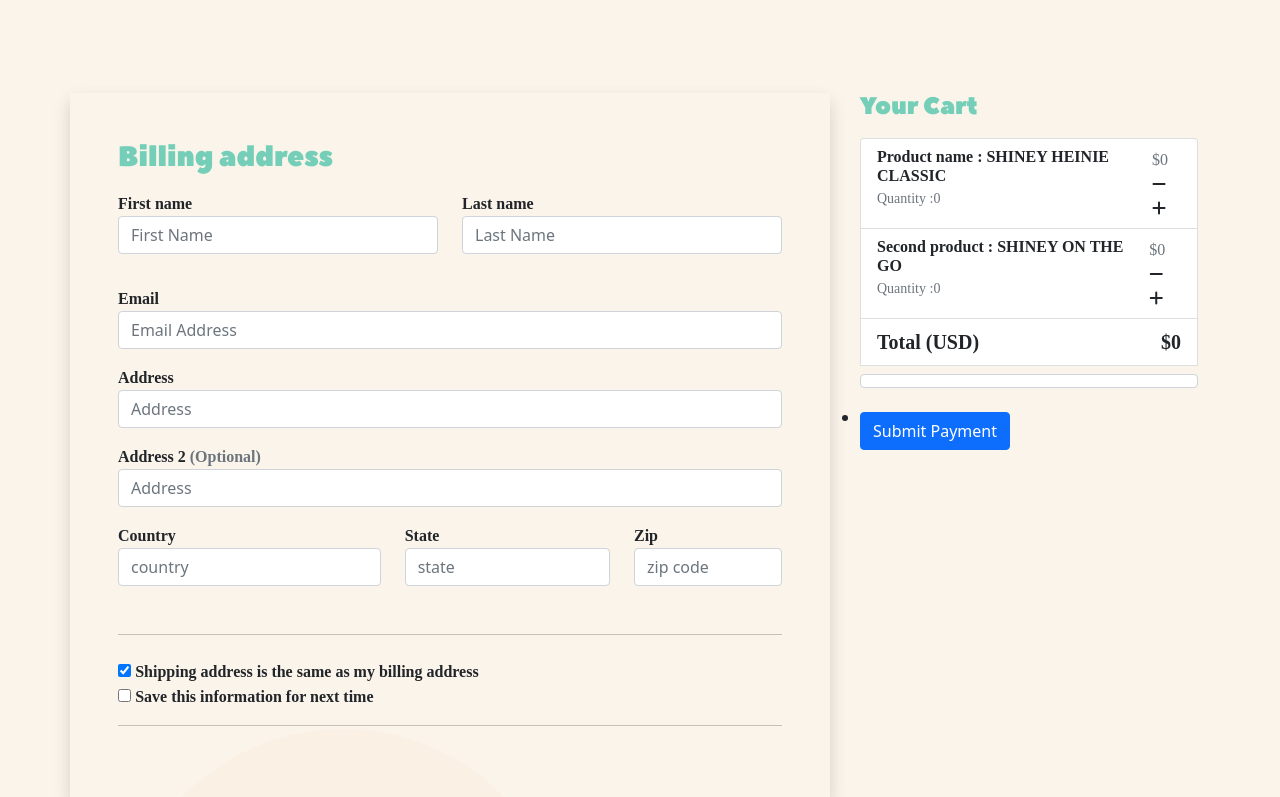
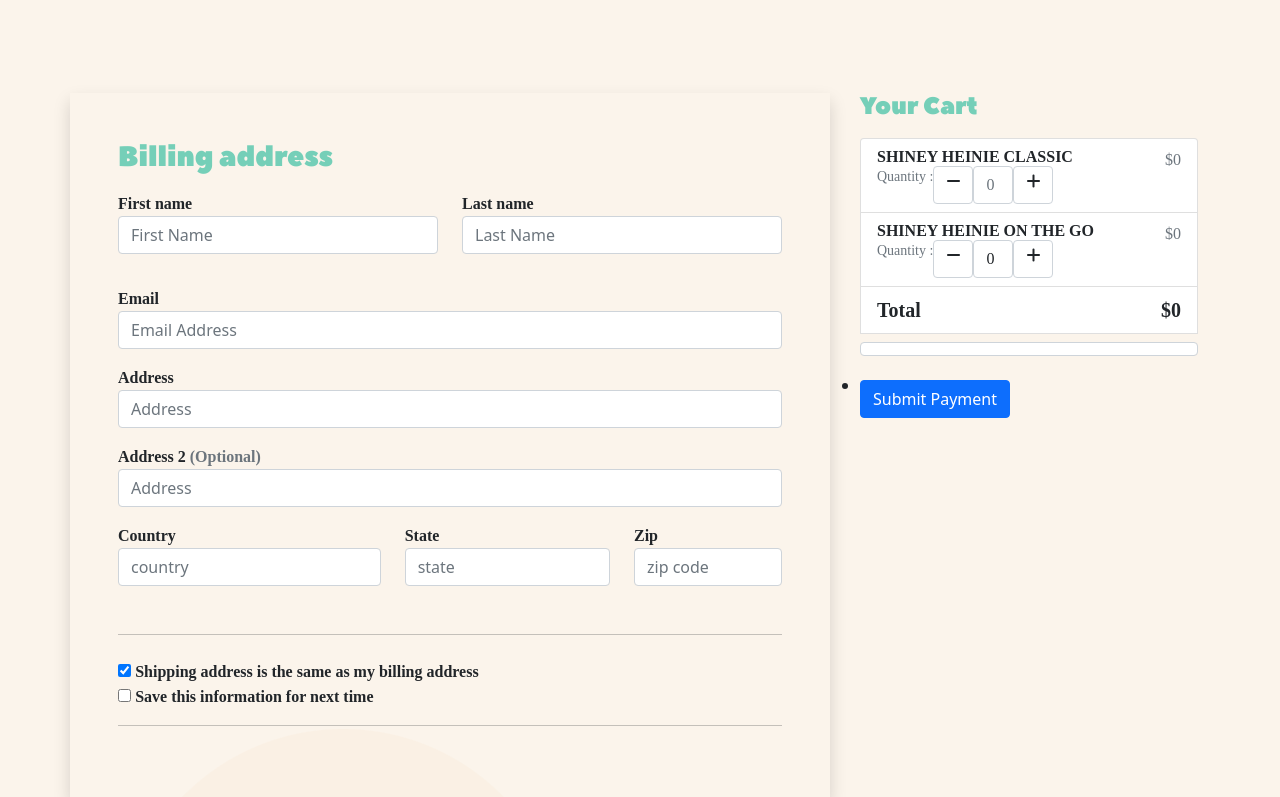
Before and after one commit to d-shah1/Shiney-Heinic-Website, a PHP site: page /checkout.php in a window 1280 px wide. Shown: the part 79-876 px from the top of the page. Run offline with PHP 8.4, Linux system fonts and the light colour scheme; the visitor is signed in with stand-in values (Sample User, id 1); some libraries are stand-ins or nearby versions; some web fonts are replaced.

Commit message:
rearranged pages

```diff
--- a/checkout.php
+++ b/checkout.php
@@ -11,6 +11,7 @@ require("./connection.php");
 
 <!DOCTYPE html>
 <html>
+
 <head>
     <meta charset="UTF-8">
     <meta name="viewport" content="width=device-width, initial-scale=1.0">
@@ -21,6 +22,7 @@ require("./connection.php");
     <link href="https://cdn.jsdelivr.net/npm/bootstrap@5.1.1/dist/css/bootstrap.min.css" rel="stylesheet">
 
 </head>
+
 <body>
     <div class="main-wrapper">
 
@@ -62,49 +64,51 @@ require("./connection.php");
                             <ul class="list-group mb-3">
                                 <li class="list-group-item d-flex justify-content-between lh-condensed">
                                     <div>
-                                        <h6 class="my-0">Product name : SHINEY HEINIE CLASSIC</h6>
+                                        <h6 class="my-0">SHINEY HEINIE CLASSIC</h6>
+                                        <span style="display: flex;">
 
-                                        <small class="text-muted">Quantity :</small><small class="text-muted" id="product1">0</small>
+                                            <small class="text-muted">Quantity :</small>
+                                            <i class="fas fa-minus form-control" style="width:40px" onclick="minus()"></i>
+                                            <small class="text-muted form-control" style="width:40px" id="product1">0</small>
+                                            <i class="fas fa-plus form-control" style="width:40px" onclick="total()"></i>
+                                        </span>
                                         <input type="number" name="product_first" id="first" class="form-control mb-3 StripeElement StripeElement--empty" hidden>
 
 
 
                                     </div>
                                     <div>
-                                            <div >
+                                        <div>
                                             <span class="text-muted">$</span><span class="text-muted" id="prod_final">0</span>
                                         </div>
-                                            <div>
 
-                                                <i class="fas fa-minus" onclick="minus()"></i>
-                                                <i class="fas fa-plus" onclick="total()"></i>
-                                            </div>
                                     </div>
                                 </li>
                                 <li class="list-group-item d-flex justify-content-between lh-condensed">
                                     <div>
-                                        <h6 class="my-0">Second product : SHINEY ON THE GO</h6>
-                                        <small class="text-muted">Quantity :</small><small class="text-muted" id="product2">0</small>
+                                        <h6 class="my-0">SHINEY HEINIE ON THE GO</h6>
+                                        <span style="display: flex;">
+                                            <small class="text-muted">Quantity :</small>
+                                            <i class="fas fa-minus form-control" style="width:40px" onclick="minus1()"></i>
+                                            <small class=" form-control" style="width:40px" id="product2">0</small>
+                                            <i class="fas fa-plus form-control" style="width:40px" onclick="total1()"></i>
+                                        </span>
                                         <input type="number" name="product_second" id="second" class="form-control mb-3 StripeElement StripeElement--empty" hidden>
 
                                     </div>
                                     <div>
-                                                <div >
+                                        <div>
                                             <span class="text-muted">$</span><span class="text-muted" id="prod_final_2">0</span>
                                         </div>
-                                                <div>
 
-                                                <i class="fas fa-minus" onclick="minus1()"></i>
-                                                <i class="fas fa-plus" onclick="total1()"></i>
-                                                </div>
                                     </div>
                                 </li>
                                 <li class="list-group-item d-flex justify-content-between">
-                                    <span class="total">Total (USD)</span>
+                                    <span class="total">Total</span>
                                     <input type="number" name="pay" id="pay" class="form-control mb-3 StripeElement StripeElement--empty" hidden>
 
 
-                                        <div><strong class="total-price" >$</strong><strong class="total-price" id="final">0</strong></div>
+                                    <div><strong class="total-price">$</strong><strong class="total-price" id="final">0</strong></div>
                                 </li>
                                 <li>
                                     <div id="card-element" class="form-control mt-2">
@@ -172,22 +176,22 @@ require("./connection.php");
 
                                 <div class="mb-3">
                                     <label for="address">Address</label>
-                                        <input type="text" name="address_ship" id="address_ship" class="form-control mb-3 StripeElement StripeElement--empty" placeholder="Address" >
+                                    <input type="text" name="address_ship" id="address_ship" class="form-control mb-3 StripeElement StripeElement--empty" placeholder="Address">
 
                                 </div>
 
                                 <div class="row">
                                     <div class="col-md-5 mb-3">
                                         <label for="country">Country</label>
-                                            <input type="text" name="country_ship" id="country_ship" class="form-control mb-3 StripeElement StripeElement--empty" placeholder="country" >
+                                        <input type="text" name="country_ship" id="country_ship" class="form-control mb-3 StripeElement StripeElement--empty" placeholder="country">
                                     </div>
                                     <div class="col-md-4 mb-3">
                                         <label for="state">State</label>
-                                            <input type="text" name="state_ship" id="state_ship" class="form-control mb-3 StripeElement StripeElement--empty" placeholder="state" >
+                                        <input type="text" name="state_ship" id="state_ship" class="form-control mb-3 StripeElement StripeElement--empty" placeholder="state">
                                     </div>
                                     <div class="col-md-3 mb-3">
                                         <label for="zip">Zip</label>
-                                            <input type="text" name="zip_ship" id="zip_ship" class="form-control mb-3 StripeElement StripeElement--empty" placeholder="zip code" >
+                                        <input type="text" name="zip_ship" id="zip_ship" class="form-control mb-3 StripeElement StripeElement--empty" placeholder="zip code">
 
                                     </div>
                                 </div>
@@ -259,7 +263,7 @@ require("./connection.php");
         <script src="https://js.stripe.com/v3/"></script>
         <script src="./charge.js"></script>
         <script>
-             $( document ).ready(function() {
+            $(document).ready(function() {
                 $("#address_ship_modal").hide();
 
                 $("#save-info").val("off");
@@ -277,7 +281,7 @@ require("./connection.php");
             });
 
             $('#check').click(function() {
-                if( $('#check:checked').length > 0 ) {
+                if ($('#check:checked').length > 0) {
                     $("#address_ship_modal").hide();
                     $("#check").val("on");
                     $("#address_ship").val("");
@@ -303,7 +307,7 @@ require("./connection.php");
                 }
             });
             $('#save-info').click(function() {
-                if( $('#save-info:checked').length > 0 ) {
+                if ($('#save-info:checked').length > 0) {
                     $("#save-info").val("on");
 
                 } else {
@@ -312,60 +316,62 @@ require("./connection.php");
                 }
             });
 
-            var pro1=0;
-            var pro2=0;
-            function total(){
+            var pro1 = 0;
+            var pro2 = 0;
+
+            function total() {
                 pro1++;
 
                 document.getElementById("product1").innerHTML = pro1;
-                document.getElementById("prod_final").innerHTML = pro1*12;
+                document.getElementById("prod_final").innerHTML = pro1 * 12;
                 final();
 
             }
-            function total1(){
+
+            function total1() {
                 pro2++;
                 document.getElementById("product2").innerHTML = pro2;
-                document.getElementById("prod_final_2").innerHTML = pro2*8;
+                document.getElementById("prod_final_2").innerHTML = pro2 * 8;
                 final();
             }
-            function minus(){
+
+            function minus() {
                 pro1--;
-                if(pro1==0 || pro1<0){
-                    pro1=0;
+                if (pro1 == 0 || pro1 < 0) {
+                    pro1 = 0;
                     document.getElementById("product1").innerHTML = pro1;
-                    document.getElementById("prod_final").innerHTML = pro1*12;
-                }
-                else{
+                    document.getElementById("prod_final").innerHTML = pro1 * 12;
+                } else {
                     document.getElementById("product1").innerHTML = pro1;
-                document.getElementById("prod_final").innerHTML = pro1*12;
+                    document.getElementById("prod_final").innerHTML = pro1 * 12;
                 }
                 final();
             }
-            function minus1(){
+
+            function minus1() {
                 pro2--;
-                if(pro2==0 || pro2<0){
-                    pro2=0;
+                if (pro2 == 0 || pro2 < 0) {
+                    pro2 = 0;
                     document.getElementById("product2").innerHTML = pro2;
-                    document.getElementById("prod_final_2").innerHTML = pro2*8;
-                }
-                else{
+                    document.getElementById("prod_final_2").innerHTML = pro2 * 8;
+                } else {
                     document.getElementById("product2").innerHTML = pro2;
-                document.getElementById("prod_final_2").innerHTML = pro2*8;
+                    document.getElementById("prod_final_2").innerHTML = pro2 * 8;
                 }
                 final();
             }
-            function final(){
-                var total= pro1*12 + pro2 * 8;
-                var total2= pro1*12*74 + pro2 * 8 *74;
-                if(total<0){
-                    total=0;
-                    total2=0;
+
+            function final() {
+                var total = pro1 * 12 + pro2 * 8;
+                var total2 = pro1 * 12 * 74 + pro2 * 8 * 74;
+                if (total < 0) {
+                    total = 0;
+                    total2 = 0;
                     document.getElementById("first").value = pro1;
                     document.getElementById("second").value = pro2;
                     document.getElementById("pay").value = total2;
                     document.getElementById("final").innerHTML = total;
-                }
-                else{
+                } else {
                     document.getElementById("first").value = pro1;
                     document.getElementById("second").value = pro2;
                     document.getElementById("pay").value = total2;
@@ -377,4 +383,5 @@ require("./connection.php");
 
     </div>
 </body>
+
 </html>
--- a/index.php
+++ b/index.php
@@ -71,7 +71,7 @@
                   <h1>SHINEY HEINIE CLASSIC</h1>
                   <p>The bidet of today, designed to help you be cleaner,<br />save money and save the planet.</p>
                   <div class="btn-buy">
-                     <a  href="checkout.php" id="idOfElement" style="text-decoration: none;">
+                     <a  href="shiney-heinic-spa-2.0.html" id="idOfElement" style="text-decoration: none;">
                         <p style="font-weight: 800;">Shop Now</p>
                      </a>
                   </div>
@@ -90,7 +90,7 @@
                   <h1>SHINEY ON THE GO</h1>
                   <p>We all have those moments where we gotta go when we gotta go even if its not at home. So we will help you be prepared with our SHINEY On The Go.<br />SHINEY On The Go is discreet and collapsible so that you can take it with you anywhere.</p>
                   <div class="btn-buy">
-                     <a  href="checkout.php" style="text-decoration: none;" id="idOfElement1">
+                     <a  href="shiney-heini-on-the-go.html" style="text-decoration: none;" id="idOfElement1">
                         <p style="font-weight: 800;">Shop Now</p>
                      </a>
                   </div>
--- a/shiney-heini-on-the-go.html
+++ b/shiney-heini-on-the-go.html
@@ -56,7 +56,10 @@
                     </div>
                     <div class="col-lg-6 col-sm-12">
                         <div class="btn-buy">
-                            <p style="font-weight: 800;">Buy Now</p>
+                           <a  href="checkout.php" id="idOfElement" style="text-decoration: none;">
+                              <p style="font-weight: 800;">Buy Now</p>
+                           </a>
+
                         </div>
                     </div>
                 </div>
--- a/shiney-heinic-spa-2.0.html
+++ b/shiney-heinic-spa-2.0.html
@@ -56,7 +56,9 @@
                     </div>
                     <div class="col-lg-6 col-sm-12">
                         <div class="btn-buy">
-                            <p style="font-weight: 800;">Buy Now</p>
+                           <a  href="checkout.php" id="idOfElement" style="text-decoration: none;">
+                              <p style="font-weight: 800;">Buy Now</p>
+                           </a>
                         </div>
                     </div>
                 </div>
```
Lines whose indentation alone changed are shown as unchanged.
